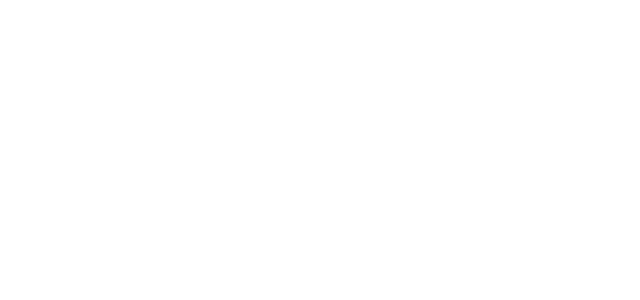
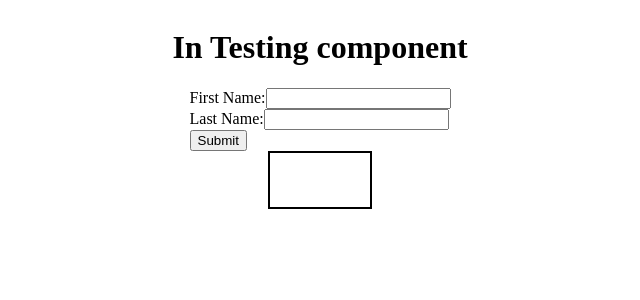
Before and after one commit to JbrvoXIV/mern-project, a React (Create React App) app in the folder client/: page /search in a window 1280 px wide. Before the commit this address had no page. Shown: the top 300 px of the page, without its empty margins (320-960 px from the left). Built offline with nearby package versions, Linux system fonts and the light colour scheme.

Commit message:
added links and global style tweaks

```diff
--- a/client/src/App.js
+++ b/client/src/App.js
@@ -1,7 +1,8 @@
 import React from 'react';
 import axios from "axios";
 import { Link } from "react-router-dom";
-import { Container } from './routes/styles/Global';
+
+import { Container, Flex, GlobalStyle } from './styles/Global';
 
 export const api = axios.create({
     baseURL: 'http://localhost:5000'
@@ -10,9 +11,17 @@
 const App = () => {
 
     return (
-        <Container>
-            <Link to='/test'>Testing</Link>
-        </Container>
+        <>
+            <GlobalStyle />
+            <Container>
+                <Flex >
+                    <Link to='/search'>Search the database</Link>
+                    <Link to='/create'>Create a user</Link>
+                    <Link to='/update'>Update a current user</Link>
+                    <Link to='/delete'>Delete a user</Link>
+                </Flex>
+            </Container>
+        </>
     );
 }
 
--- a/client/src/index.js
+++ b/client/src/index.js
@@ -1,5 +1,5 @@
 import App from './App';
-import Test from './routes/Test';
+import Search from './routes/Search.js';
 
 import React from 'react';
 import { render } from 'react-dom';
@@ -11,7 +11,7 @@
     <BrowserRouter>
         <Routes>
             <Route path='/' element={ <App /> } />
-            <Route path='test' element={ <Test /> } />
+            <Route path='/search' element={ <Search /> } />
         </Routes>
     </BrowserRouter>,
     root
--- /dev/null
+++ b/client/src/routes/Search.js
@@ -0,0 +1,78 @@
+import React, { useState } from 'react';
+import { api } from '../App';
+import { Container, Flex } from "../styles/Global";
+
+const Test = () => {
+
+    const [data, setData] = useState({
+        fname: '',
+        lname: ''
+    });
+    const [responseData, setResponseData] = useState({
+        name: '',
+        email: '',
+        password: ''
+    })
+
+    const submitData = e => {
+        e.preventDefault();
+        async function getData() {
+            const response = await api.get('/users/api', {
+                params: {
+                    fname: data.fname.toLowerCase(),
+                    lname: data.lname.toLowerCase()
+                }
+            });
+            const requestedData = await response.data[0];
+            setResponseData({
+                name: requestedData.name,
+                email: requestedData.email,
+                password: requestedData.password
+            });
+        }
+        getData();
+    }
+
+    const handleChange = e => {
+        const idVal = e.target.id;
+        setData(oldData => ({
+            ...oldData,
+            [idVal]: e.target.value
+        }));
+    }
+
+    return (
+        <Container>
+            <Flex>
+                <h1>In Testing component</h1>
+                <form onSubmit={submitData} method='get' target='_blank'>
+                    <label htmlFor='fname'>First Name:</label>
+                    <input
+                        onChange={handleChange}
+                        type='text'
+                        id='fname'
+                        value={data.fname}
+                    /><br />
+                    <label htmlFor='lname'>Last Name:</label>
+                    <input
+                        onChange={handleChange}
+                        type='text'
+                        id='lname'
+                        value={data.lname}
+                    /><br />
+                    <input
+                        type='submit'
+                        value='Submit'
+                    />
+                </form>
+                <div style={{margin: 0, border: '2px solid black', minWidth: '100px', textAlign: 'center'}}>
+                    {responseData.name}<br />
+                    {responseData.email}<br />
+                    {responseData.password}<br />
+                </div>
+            </Flex>
+        </Container>
+    );
+}
+
+export default Test;
--- a/client/src/routes/Test.js
+++ /dev/null
@@ -1,76 +0,0 @@
-import React, { useState } from 'react';
-import { api } from '../App';
-import { Container } from "./styles/Global";
-
-const Test = () => {
-
-    const [data, setData] = useState({
-        fname: '',
-        lname: ''
-    });
-    const [responseData, setResponseData] = useState({
-        name: '',
-        email: '',
-        password: ''
-    })
-
-    const submitData = e => {
-        e.preventDefault();
-        async function getData() {
-            const response = await api.get('/users/api', {
-                params: {
-                    fname: data.fname.toLowerCase(),
-                    lname: data.lname.toLowerCase()
-                }
-            });
-            const requestedData = await response.data[0];
-            setResponseData({
-                name: requestedData.name,
-                email: requestedData.email,
-                password: requestedData.password
-            });
-        }
-        getData();
-    }
-
-    const handleChange = e => {
-        const idVal = e.target.id;
-        setData(oldData => ({
-            ...oldData,
-            [idVal]: e.target.value
-        }));
-    }
-
-    return (
-        <Container>
-            <h1>In Testing component</h1>
-            <form onSubmit={submitData} method='get' target='_blank'>
-                <label htmlFor='fname'>First Name:</label>
-                <input
-                    onChange={handleChange}
-                    type='text'
-                    id='fname'
-                    value={data.fname}
-                /><br />
-                <label htmlFor='lname'>Last Name:</label>
-                <input
-                    onChange={handleChange}
-                    type='text'
-                    id='lname'
-                    value={data.lname}
-                /><br />
-                <input
-                    type='submit'
-                    value='Submit'
-                />
-            </form>
-            <div style={{margin: 0, border: '2px solid black'}}>
-                {responseData.name}<br />
-                {responseData.email}<br />
-                {responseData.password}<br />
-            </div>
-        </Container>
-    );
-}
-
-export default Test;
--- a/client/src/routes/styles/Global.js
+++ /dev/null
@@ -1,8 +0,0 @@
-import styled from 'styled-components';
-
-export const Container = styled.div`
-    width: 1000px;
-    max-width: 100%;
-    padding: 0 20px;
-    margin: 0 auto;
-`
--- /dev/null
+++ b/client/src/styles/Global.js
@@ -0,0 +1,30 @@
+import styled, { createGlobalStyle } from 'styled-components';
+
+export const GlobalStyle = createGlobalStyle`
+    html,
+    body,
+    #root {
+        height: 100vh;
+        width: 100%;
+        margin: 0;
+        padding: 0;
+    }
+`
+
+export const Container = styled.div`
+    display: flex;
+    align-items: center;
+    justify-content: center;
+    width: 1000px;
+    max-width: 100%;
+    height: 100%;
+    padding: 0 20px;
+    margin: 0 auto;
+`
+
+export const Flex = styled.div`
+    display: flex;
+    align-items: center;
+    justify-content: center;
+    flex-direction: column;
+`
--- a/client/src/routes/styles/List.styled.js
+++ b/client/src/styles/List.styled.js
@@ -6,10 +6,15 @@
     padding: 0;
     width: fit-content;
 
+
     li {
         padding-bottom: 2px;
         margin-bottom: 8px;
         list-style: none;
         border-bottom: 2px solid black;
     }
+
+    a {
+        text-decoration: none;
+    }
 `
```
